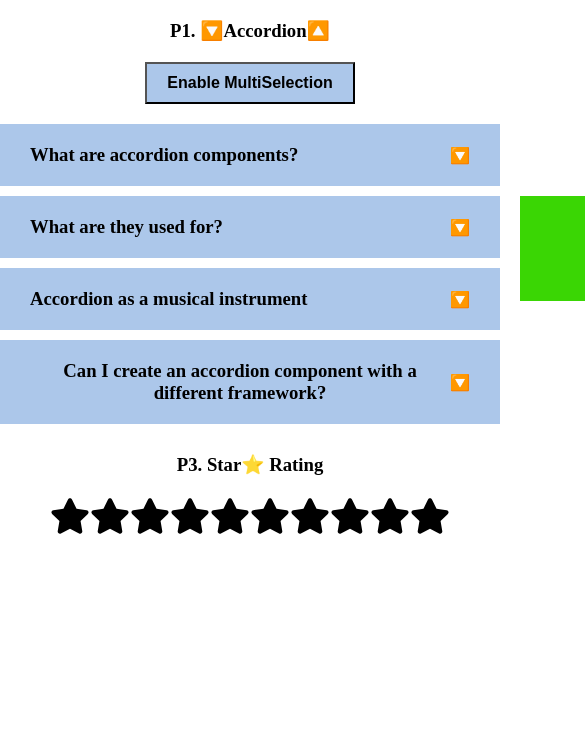
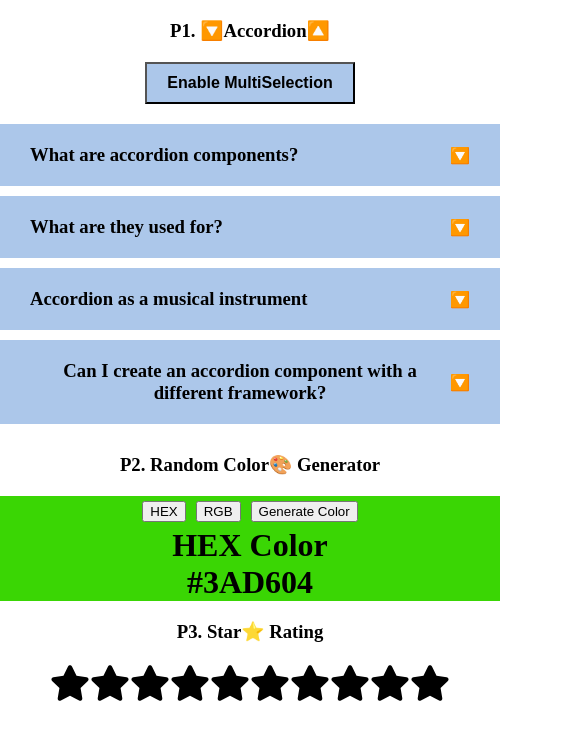
Before and after one commit to Hunde-D/reactjs-interview-projects-arsenal, a React (Vite) app: page / in a window 390 px wide. Shown: the top 740 px of the page, 585 px wide, since content can reach past the window. Built offline with nearby package versions, Linux system fonts and the light colour scheme.

Commit message:
update app style

```diff
--- a/src/App.css
+++ b/src/App.css
@@ -8,3 +8,9 @@
   gap: 20px;
   padding-top: 20px;
 }
+@media (max-width: 650px) {
+  .App {
+    display: grid;
+    grid-template-columns: 1fr;
+  }
+}
```
